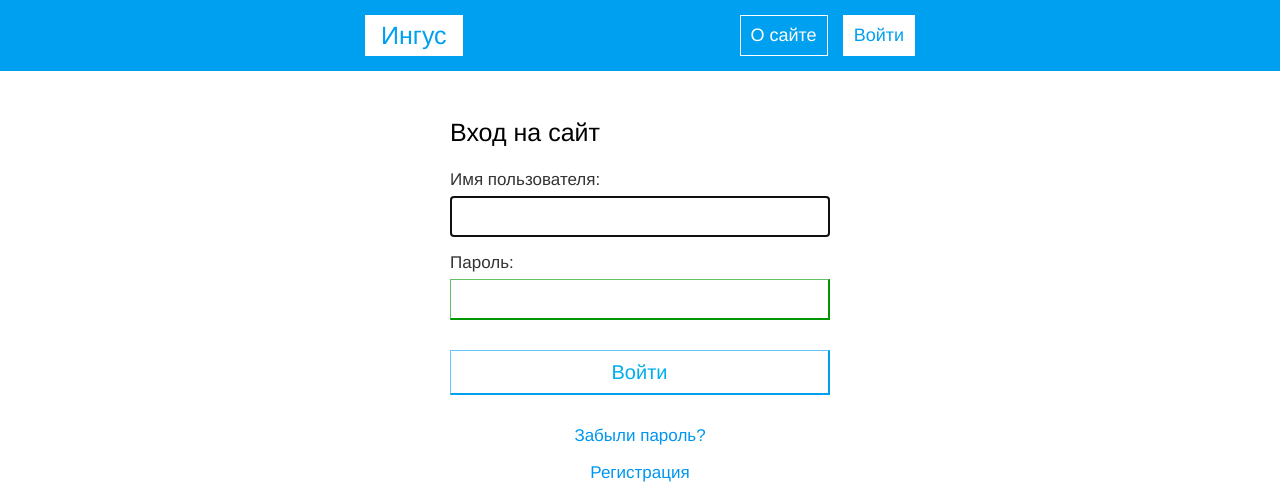
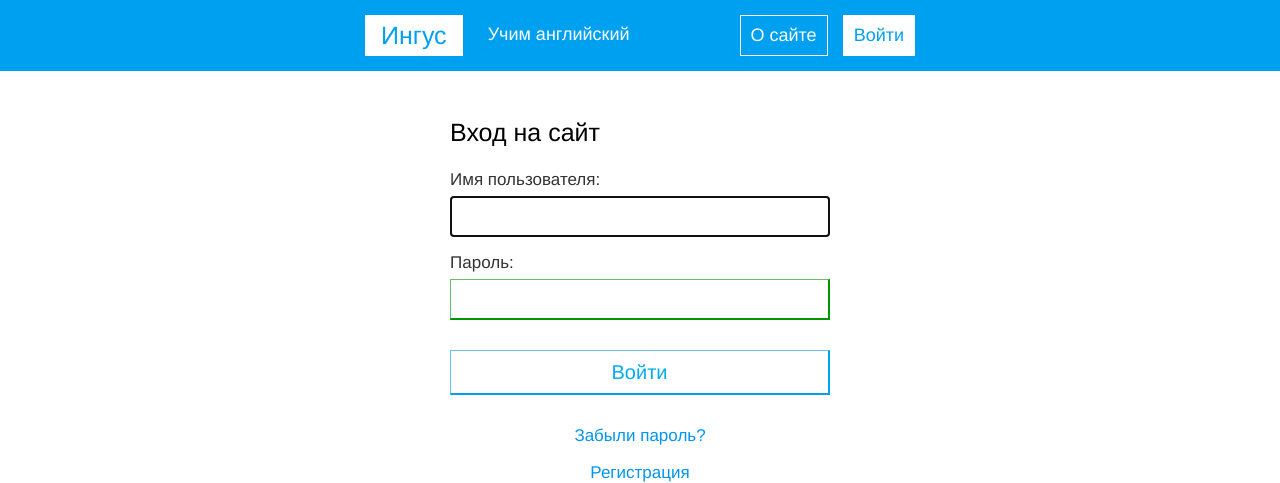
Before and after one commit to grialexey/engus-old5, a Django app: page /accounts/login/ in a window 1280 px wide. Shown: the top 483 px of the page. Run offline with Django 3.2, Linux system fonts and the light colour scheme; some libraries are stand-ins or nearby versions.

Commit message:
Add slogan in header

```diff
--- a/engus/templates/base.html
+++ b/engus/templates/base.html
@@ -44,6 +44,7 @@
                         <a href="{% url 'profile' %}" class="header__menu-link {% block header_menu_item_profile_class %}{% endblock %}">Мой профиль</a>
                     </li>
                 {% else %}
+                    <li class="header__menu-item header__menu-slogan">Учим английский</li>
                     <li class="header__menu-item header__menu-item--fill"></li>
                     <li class="header__menu-item"><a href="/" class="header__menu-link">О сайте</a></li>
                     <li class="header__menu-item"><a href="{% url "login" %}" class="header__menu-link {% block header_menu_item_login_class %}{% endblock %}">Войти</a></li>
```
